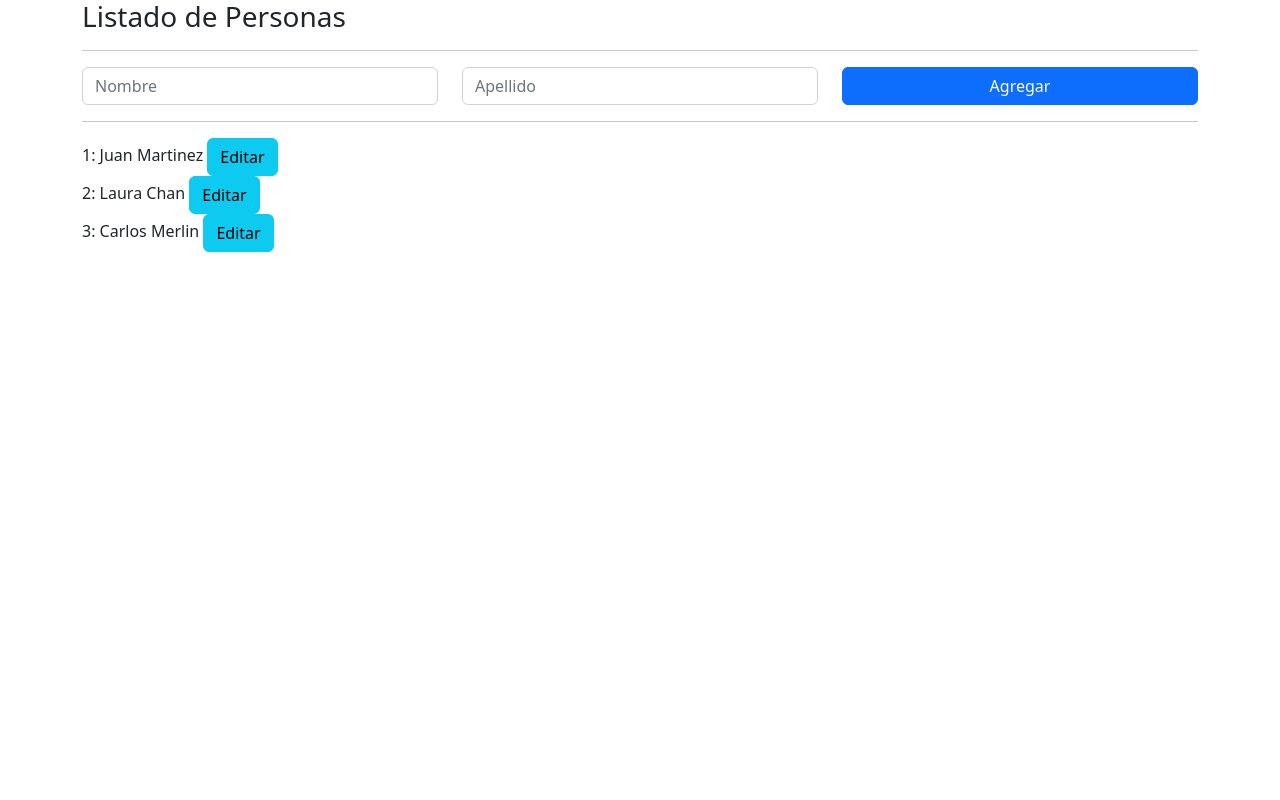
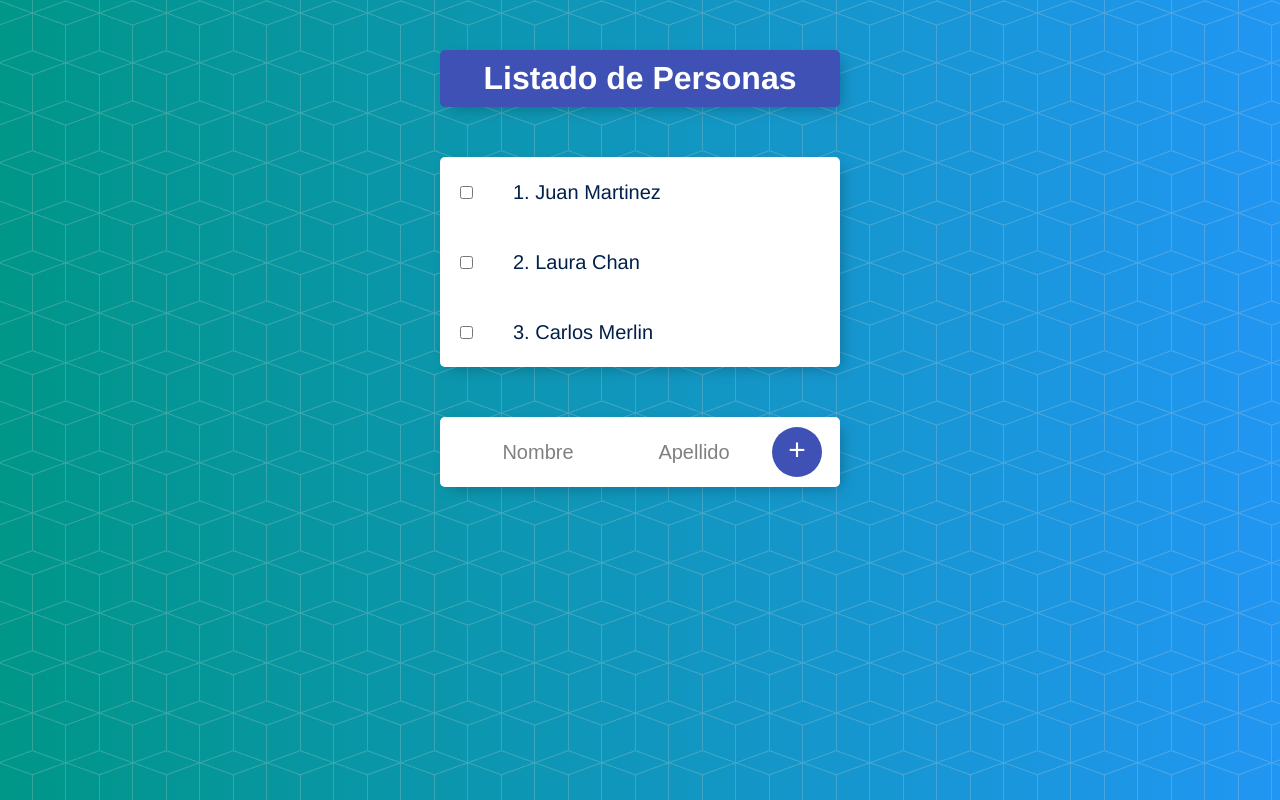
Before and after one commit to juanpixsharp/cursoUdemy, an Angular app: page / in a window 1280 px wide. Shown: the top 800 px of the page. Built offline with nearby package versions, Linux system fonts and the light colour scheme.

Commit message:
formulario.component: Agregamos 2WBinding para interactuar con el servicio y agregamos estliso

```diff
--- a/angular.json
+++ b/angular.json
@@ -25,11 +25,9 @@
               "src/assets"
             ],
             "styles": [
-              "src/styles.css",
-              "node_modules/bootstrap/dist/css/bootstrap.min.css"
+              "src/styles.css"
             ],
             "scripts": [
-              "node_modules/bootstrap/dist/js/bootstrap.min.js"
             ]
           },
           "configurations": {
--- a/src/app/app.component.html
+++ b/src/app/app.component.html
@@ -1,16 +1,13 @@
-<div class="container">
-  <div class="col">
-    <h3>{{titulo}}</h3>
-  </div>
-  <hr>
-  <app-formulario
-  ></app-formulario>
-  <hr>
+<div class="box" id="heading">
+  <h1>{{titulo}}</h1>
 </div>
-<app-persona
-*ngFor="let personaElemento of personas; let iElemento = index"
-[persona] = "personaElemento"
-[indice] = iElemento
->
-
-</app-persona>
+<div class="box">
+  <app-persona
+  *ngFor="let personaElemento of personas; let iElemento = index"
+  [persona] = "personaElemento"
+  [indice] = iElemento
+  ></app-persona>
+</div>
+<div class="box">
+  <app-formulario></app-formulario>
+</div>
--- a/src/app/formulario/formulario.component.html
+++ b/src/app/formulario/formulario.component.html
@@ -1,32 +1,22 @@
-<form class="form row">
-  <div class="form-group col-md-4">
-    <label for="nombre" class="visually-hidden">Nombre:</label>
+<form class="item">
     <input
       type="text"
       name="nombre"
       id="nombre"
       placeholder="Nombre"
-      class="form-control"
-      #nombreRef
+      [(ngModel)]="nombreInput"
     />
-  </div>
-  <div class="form-group col-md-4">
-    <label for="apellido" class="visually-hidden">Apellido:</label>
     <input
       type="text"
       name="apellido"
       id="apellido"
       placeholder="Apellido"
-      class="form-control"
-      #apellidoRef
+      [(ngModel)]="apellidoInput"
     />
-  </div>
   <div class="col">
     <button
       type="submit"
-      class="btn btn-primary col-12"
       (click)="agregarPersona()"
-    >Agregar
-    </button>
+    >+</button>
   </div>
 </form>
--- a/src/app/formulario/formulario.component.ts
+++ b/src/app/formulario/formulario.component.ts
@@ -10,9 +10,15 @@
 })
 export class FormularioComponent {
 
+  nombreInput: string;
+  apellidoInput: string;
   //@Output() personaCreada = new EventEmitter<PErsona>();
-  @ViewChild('nombreRef') nombreInput: ElementRef;
-  @ViewChild('apellidoRef') apellidoInput: ElementRef;
+  /*
+  @ViewChild('nombreRef') nombreInputRef: ElementRef;
+  @ViewChild('apellidoRef') apellidoInputEleemnt: ElementRef;
+  */
+
+
 
   constructor(private logginService:LoggingService, private personasService: PersonasService){
 
@@ -23,7 +29,7 @@
   }
 
   agregarPersona(){
-    if(this.nombreInput.nativeElement.value!='' && this.apellidoInput.nativeElement.value!=''){
+    if(this.nombreInput!='' && this.apellidoInput!=''){
 
       /*
       this.logginService.enviaMensajeAConsola("Enviamos persona: "
@@ -36,12 +42,10 @@
         );
         */
         this.personasService.agregarPersona(
-          new PErsona(this.nombreInput.nativeElement.value,
-            this.apellidoInput.nativeElement.value)
+          new PErsona(this.nombreInput,this.apellidoInput)
         );
-        this.nombreInput.nativeElement.value =
-        this.apellidoInput.nativeElement.value = "";
-        this.nombreInput.nativeElement.focus();
+        this.nombreInput = this.apellidoInput = "";
+
     }
   }
 }
--- a/src/app/persona/persona.component.html
+++ b/src/app/persona/persona.component.html
@@ -1,10 +1,4 @@
-<div class="container">
-  <div class="row">
-    <div class="col">
-      <div >
-        {{ indice + 1 }}: {{ persona.nombre }} {{ persona.apellido }}
-        <button type="submit" class="btn btn-info" (click)="emitirSaludo()">Editar</button>
-      </div>
-    </div>
-  </div>
+<div class="item">
+  <input type="checkbox" (click)="emitirSaludo()" />
+  <p>{{ indice + 1 }}. {{ persona.nombre }} {{ persona.apellido }}</p>
 </div>
--- a/src/styles.css
+++ b/src/styles.css
@@ -1 +1,89 @@
 /* You can add global styles to this file, and also import other style files */
+html {
+    background-color: #2196F3;
+    min-height: 1000px;
+    font-family: 'helvetica neue';
+    background: url(./assets/bg-pattern.png), #2196F3;
+    background: url(./assets/bg-pattern.png), -webkit-gradient(linear, right top, left top, from(#2196F3), to(#009688));
+    background: url(./assets/bg-pattern.png), linear-gradient(to left, #2196F3, #009688)
+  }
+
+  h1 {
+    color: #fff;
+    padding: 10px;
+  }
+
+  .box {
+    max-width: 400px;
+    margin: 50px auto;
+    background: white;
+    border-radius: 5px;
+    box-shadow: 5px 5px 15px -5px rgba(0, 0, 0, 0.3);
+  }
+
+  #heading {
+    background-color: #3F51B5;
+    text-align: center;
+  }
+
+  .item {
+    min-height: 70px;
+    display: flex;
+    align-items: center;
+    border-bottom: 1px solid #F1F1F1;
+  }
+
+  .item:last-child {
+    border-bottom: 0;
+  }
+
+
+  input[type="checkbox"] {
+    margin: 20px;
+  }
+
+  p {
+    margin: 0;
+    padding: 20px;
+    font-size: 20px;
+    font-weight: 200;
+    color: #00204a;
+  }
+
+  form {
+    text-align: center;
+    margin-left: 20px;
+  }
+
+  button {
+    min-height: 50px;
+    width: 50px;
+    border-radius: 50%;
+    border-color: transparent;
+    background-color: #3F51B5;
+    color: #fff;
+    font-size: 30px;
+    padding-bottom: 6px;
+    border-width: 0;
+  }
+
+  input[type="text"] {
+    text-align: center;
+    height: 60px;
+    top: 10px;
+    border: none;
+    background: transparent;
+    font-size: 20px;
+    font-weight: 200;
+    width: 40%;
+  }
+
+  input[type="text"]:focus {
+    outline: none;
+    box-shadow: inset 0 -3px 0 0 #3F51B5;
+  }
+
+  ::placeholder {
+    color: grey;
+    opacity: 1;
+  }
```
Also changed, not shown: src/assets/bg-pattern.png (added).
